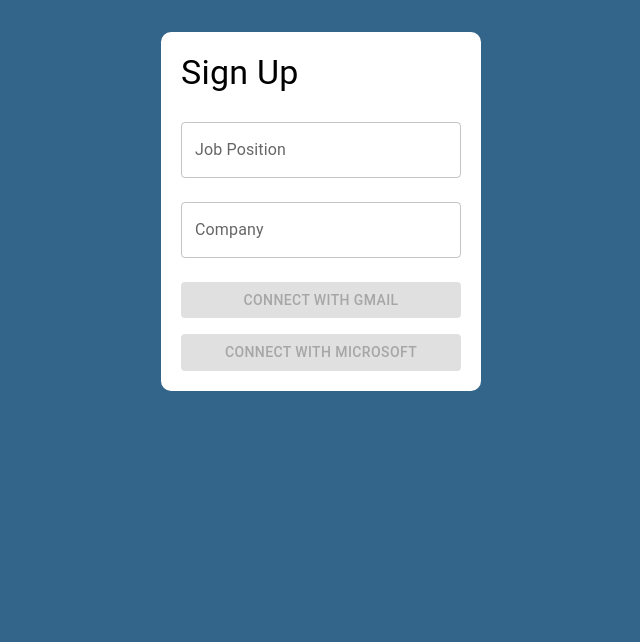
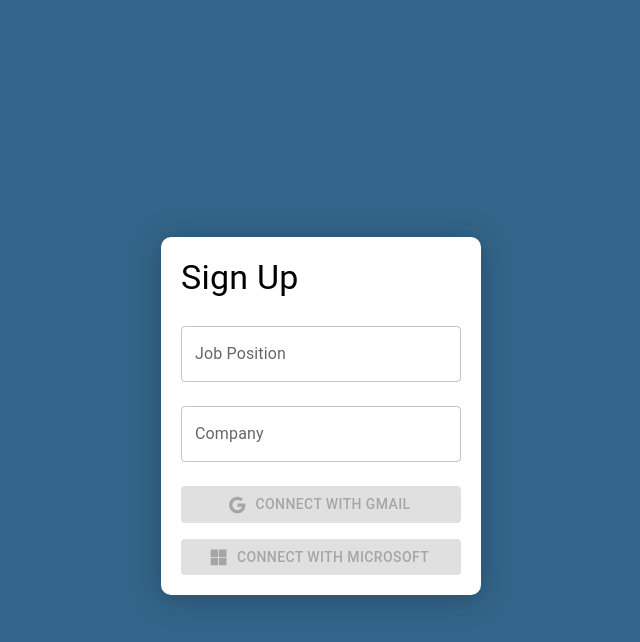
Before and after one commit to Wenying0808/EH4S, a Next.js app in the folder website/: page /authentication/signup in a window 1280 px wide. Shown: the top 642 px of the page, without its empty margins (319-959 px from the left). Built offline with nearby package versions, Linux system fonts and the light colour scheme.

Commit message:
fix:/ sign in&out page styles

```diff
--- a/website/src/app/authentication/signup/page.tsx
+++ b/website/src/app/authentication/signup/page.tsx
@@ -4,6 +4,8 @@
 import colors from '@/app/styles/colors';
 import { TextField, Button, Box, Typography } from '@mui/material';
 import { useRouter } from 'next/navigation';
+import GoogleIcon from '@mui/icons-material/Google';
+import MicrosoftIcon from '@mui/icons-material/Microsoft';
 
 export default function SignUp(){
   const [company, setCompany] = useState('');
@@ -27,13 +29,13 @@
       <Box
         sx={{
           maxWidth: 320,
-          margin: 'auto',
           mt: 4,
           padding: "20px",
           backgroundColor: colors.white,
           borderRadius: "10px",
-
-        }}>
+          boxShadow: "0px 3px 30px 0px rgba(0, 0, 0, 0.25)",
+        }}
+      >
         <Typography variant="h4" gutterBottom>Sign Up</Typography>
         <TextField
           fullWidth
@@ -55,6 +57,7 @@
           onClick={handleGoogleSignUp}
           disabled={!isFormFilled}
           sx={{ mt: 2 , backgroundColor: colors.calypso }}
+          startIcon={<GoogleIcon />}
         >
           Connect with Gmail
         </Button>
@@ -63,7 +66,8 @@
           variant="contained"
           onClick={handleMicrosoftSignUp}
           disabled={!isFormFilled}
-          sx={{ mt: 2, backgroundColor: colors.calypso  }}
+          sx={{ mt: 2, backgroundColor: colors.calypso }}
+          startIcon={<MicrosoftIcon />}
         >
           Connect with Microsoft
         </Button>
```
Also changed, not shown: website/src/app/authentication/signin/page.tsx (+7 -3 lines).
